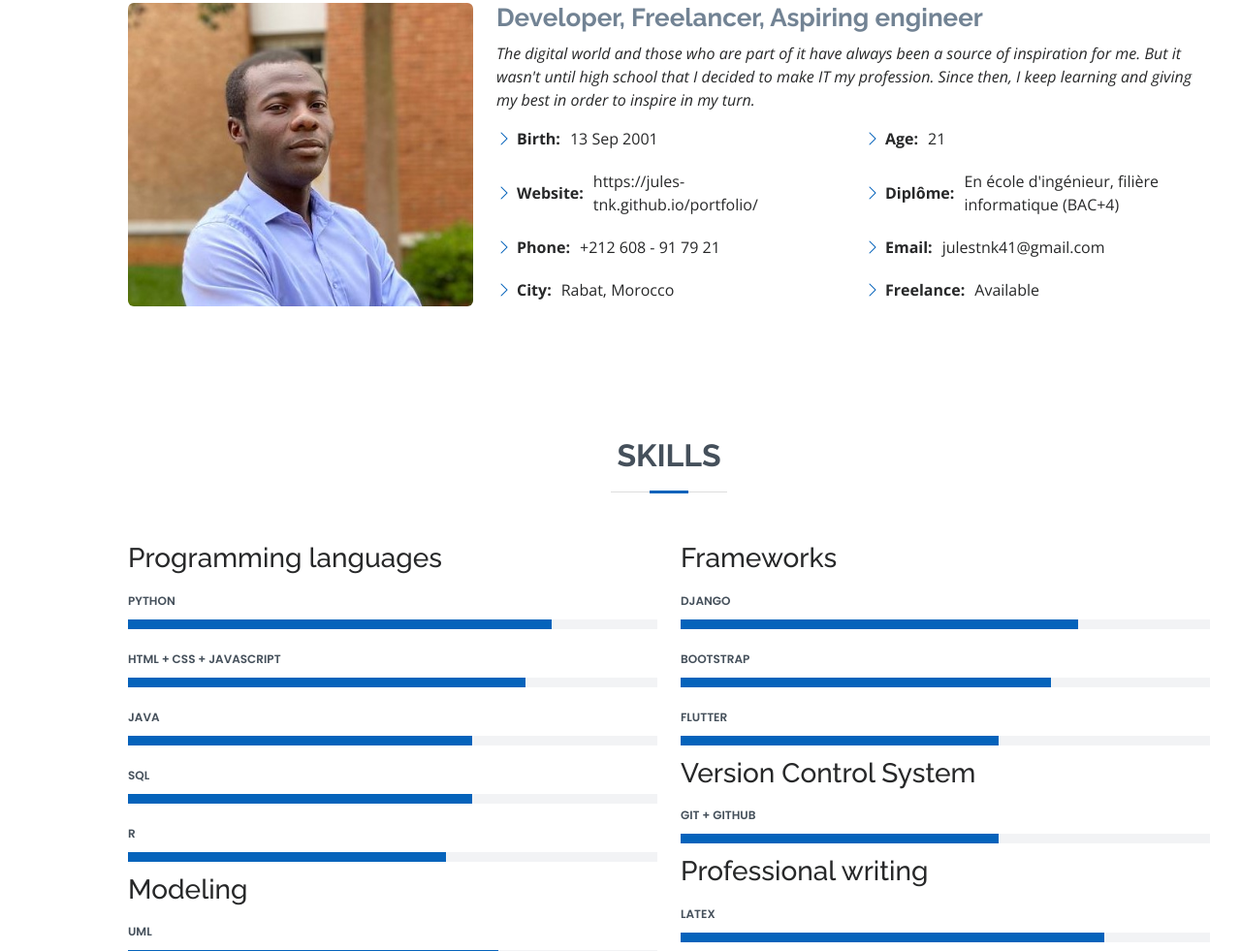
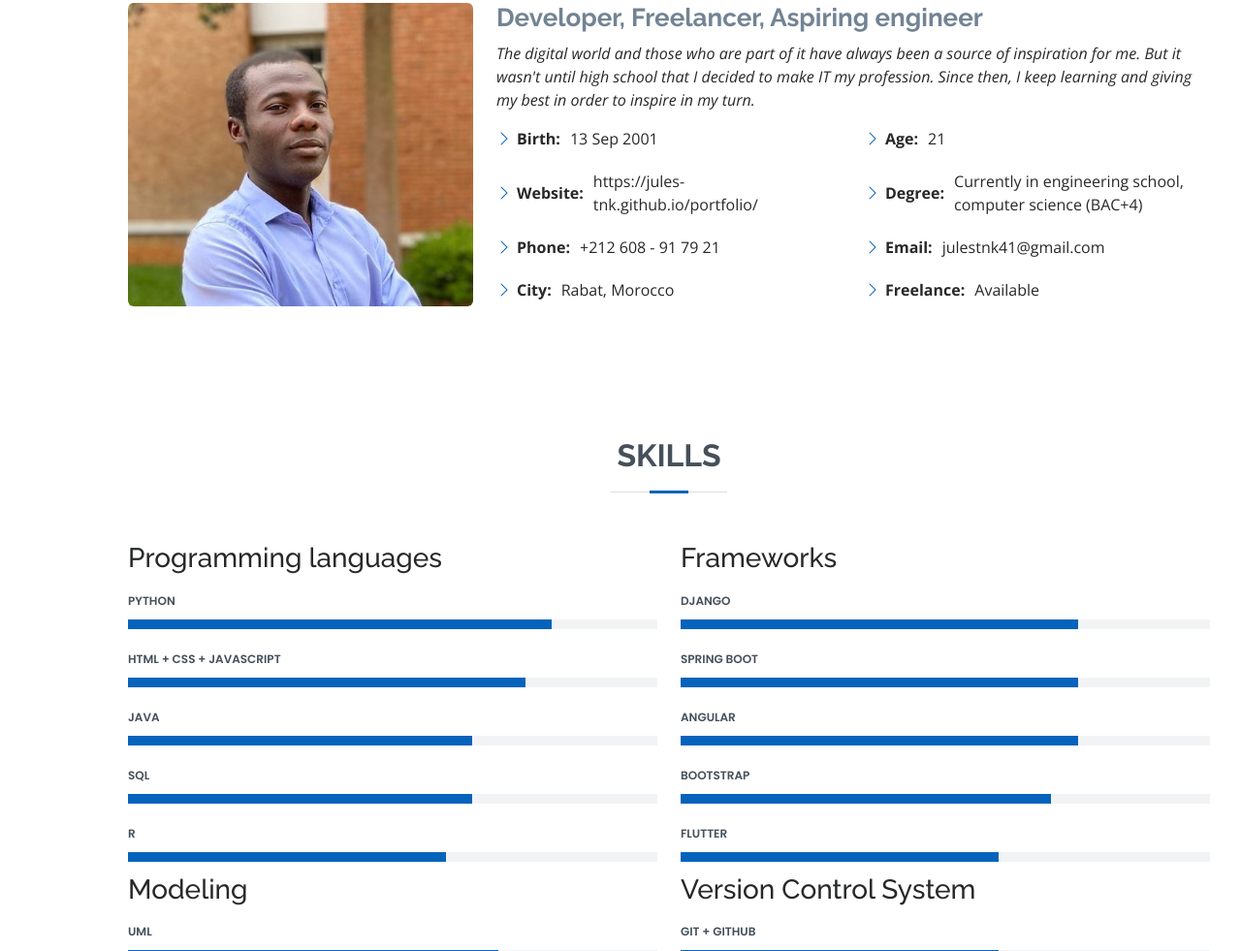
Before and after one commit to jules-tnk/portfolio, a plain HTML site: page eng/index.html in a window 1280 px wide. Shown: the part 1013-1994 px from the top of the page at 97% size. Drawn offline with nearby package versions, Linux system fonts and the light colour scheme; a script that the page names is missing.

Commit message:
Correct translation and typos

```diff
--- a/eng/index.html
+++ b/eng/index.html
@@ -105,7 +105,7 @@
               <div class="col-lg-6">
                 <ul>
                   <li><i class="bi bi-chevron-right"></i> <strong>Age:</strong> <span>21</span></li>
-                  <li><i class="bi bi-chevron-right"></i> <strong>Diplôme:</strong> <span>En école d'ingénieur, filière informatique (BAC+4)</span></li>
+                  <li><i class="bi bi-chevron-right"></i> <strong>Degree:</strong> <span>Currently in engineering school, computer science (BAC+4)</span></li>
                   <li><i class="bi bi-chevron-right"></i> <strong>Email:</strong> <span>julestnk41@gmail.com</span></li>
                   <li><i class="bi bi-chevron-right"></i> <strong>Freelance:</strong> <span>Available</span></li>
                 </ul>
@@ -180,6 +180,20 @@
             <h3>Frameworks</h3>
             <div class="progress">
               <span class="skill">Django <i class="val"></i></span>
+              <div class="progress-bar-wrap">
+                <div class="progress-bar" role="progressbar" aria-valuenow="75" aria-valuemin="0" aria-valuemax="100"></div>
+              </div>
+            </div>
+
+            <div class="progress">
+              <span class="skill">Spring Boot <i class="val"></i></span>
+              <div class="progress-bar-wrap">
+                <div class="progress-bar" role="progressbar" aria-valuenow="75" aria-valuemin="0" aria-valuemax="100"></div>
+              </div>
+            </div>
+
+            <div class="progress">
+              <span class="skill">Angular <i class="val"></i></span>
               <div class="progress-bar-wrap">
                 <div class="progress-bar" role="progressbar" aria-valuenow="75" aria-valuemin="0" aria-valuemax="100"></div>
               </div>
```
Also changed, not shown: index.html (+15 -1 lines).
